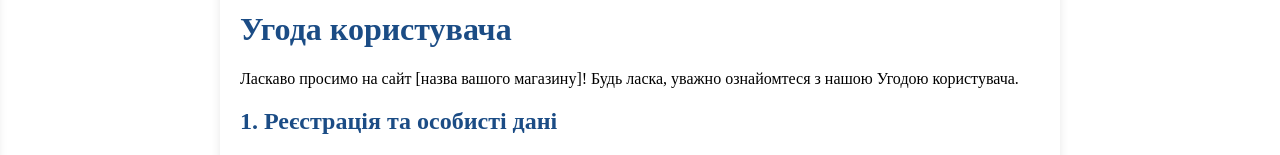
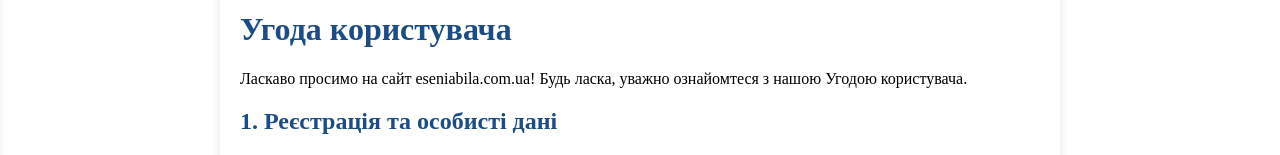
Before and after one commit to NktZhchnk/vueShop, a Vue app: page /uiUserAgreement in a window 1280 px wide. Shown: the part 127-282 px from the top of the page. Built offline with nearby package versions, Linux system fonts and the light colour scheme; a web font is replaced by a local one.

Commit message:
add UiUserAgreement

```diff
--- a/src/components/Users/UiUserAgreement.vue
+++ b/src/components/Users/UiUserAgreement.vue
@@ -7,7 +7,7 @@
     <h1>Угода користувача</h1>
 
     <p>
-      Ласкаво просимо на сайт [назва вашого магазину]! Будь ласка, уважно ознайомтеся з нашою Угодою користувача.
+      Ласкаво просимо на сайт eseniabila.com.ua! Будь ласка, уважно ознайомтеся з нашою Угодою користувача.
     </p>
 
     <h2>1. Реєстрація та особисті дані</h2>
```
